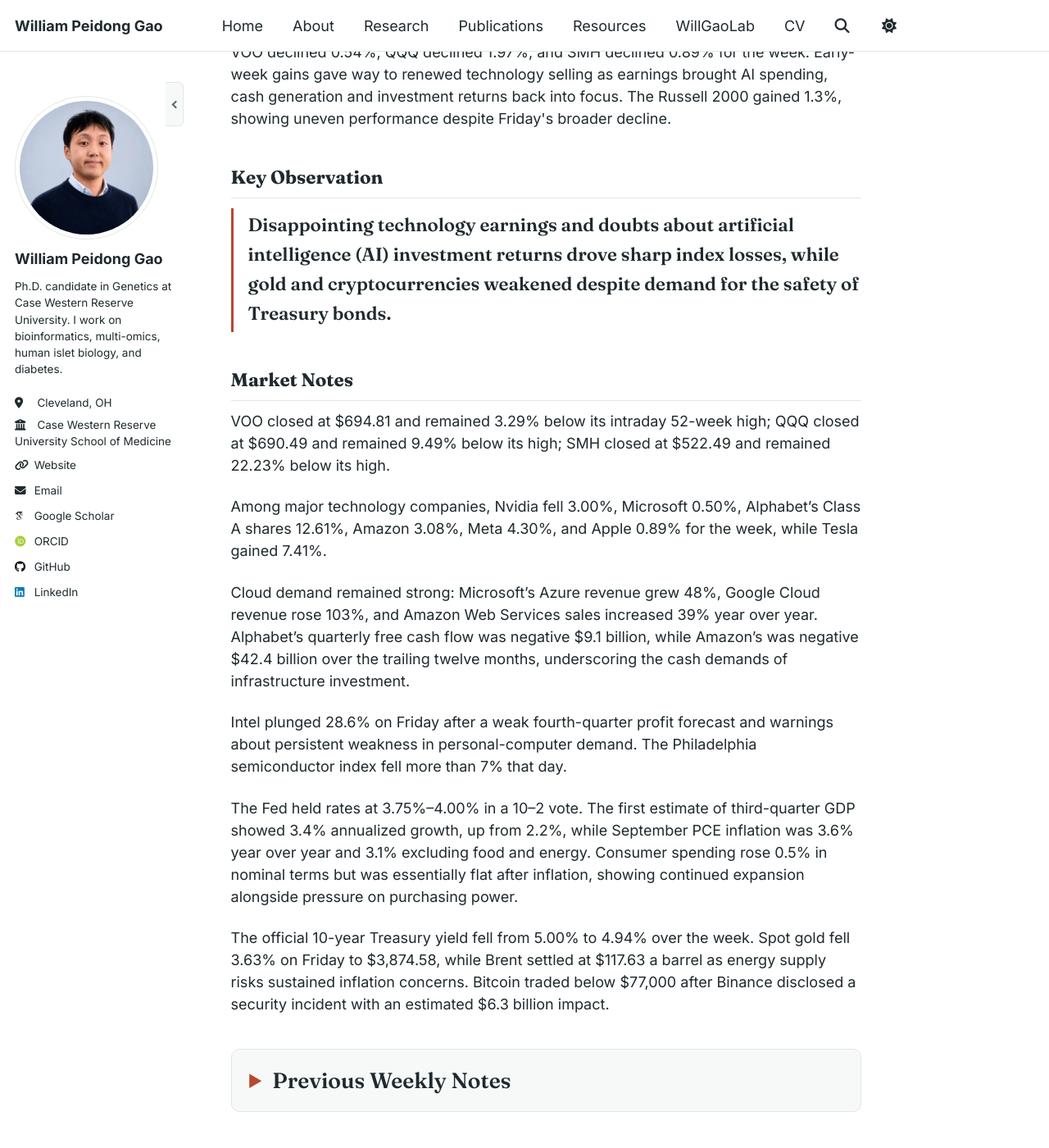
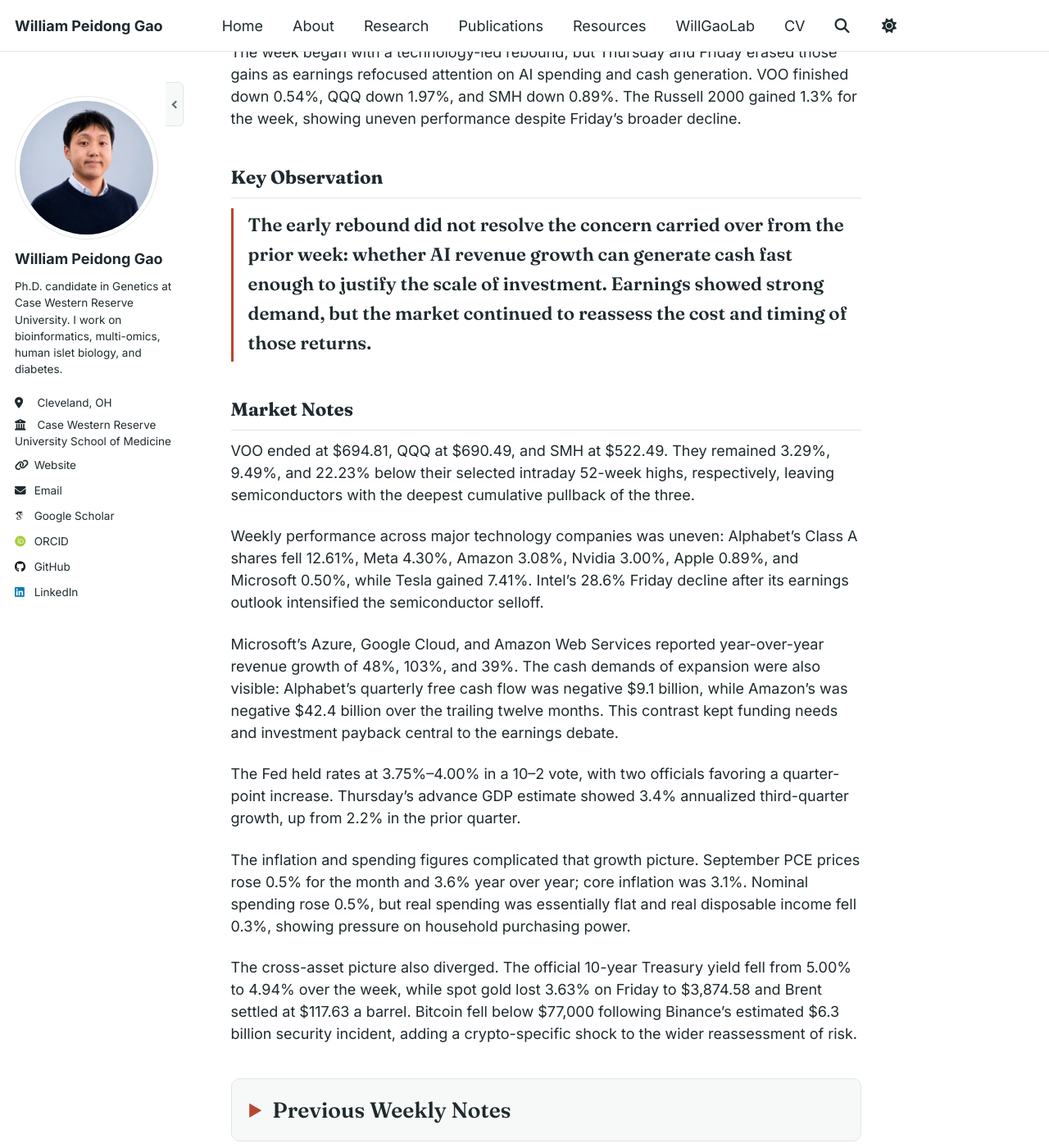
Before and after one commit to PeidongGao/WilliamGaoWeb, a Jekyll site: the page built from _pages/follow-the-market-with-will.md, in a window 1280 px wide and 1400 px high, scrolled down 2084 px. Shown: the whole window at 82% size. Built offline with Jekyll 4.4.1, drawn with Linux system fonts in a browser that asks for light colours; some web fonts are replaced.

Commit message:
Rewrite October 30 commentary as a weekly synthesis

```diff
--- a/_data/weekly_market_commentary.yml
+++ b/_data/weekly_market_commentary.yml
@@ -1,13 +1,13 @@
 - date: "2026-10-30"
-  summary: "VOO declined 0.54%, QQQ declined 1.97%, and SMH declined 0.89% for the week. Early-week gains gave way to renewed technology selling as earnings brought AI spending, cash generation and investment returns back into focus. The Russell 2000 gained 1.3%, showing uneven performance despite Friday's broader decline."
-  key_observation: "Disappointing technology earnings and doubts about artificial intelligence (AI) investment returns drove sharp index losses, while gold and cryptocurrencies weakened despite demand for the safety of Treasury bonds."
+  summary: "The week began with a technology-led rebound, but Thursday and Friday erased those gains as earnings refocused attention on AI spending and cash generation. VOO finished down 0.54%, QQQ down 1.97%, and SMH down 0.89%. The Russell 2000 gained 1.3% for the week, showing uneven performance despite Friday’s broader decline."
+  key_observation: "The early rebound did not resolve the concern carried over from the prior week: whether AI revenue growth can generate cash fast enough to justify the scale of investment. Earnings showed strong demand, but the market continued to reassess the cost and timing of those returns."
   market_notes:
-    - "VOO closed at $694.81 and remained 3.29% below its intraday 52-week high; QQQ closed at $690.49 and remained 9.49% below its high; SMH closed at $522.49 and remained 22.23% below its high."
-    - "Among major technology companies, Nvidia fell 3.00%, Microsoft 0.50%, Alphabet’s Class A shares 12.61%, Amazon 3.08%, Meta 4.30%, and Apple 0.89% for the week, while Tesla gained 7.41%."
-    - "Cloud demand remained strong: Microsoft’s Azure revenue grew 48%, Google Cloud revenue rose 103%, and Amazon Web Services sales increased 39% year over year. Alphabet’s quarterly free cash flow was negative $9.1 billion, while Amazon’s was negative $42.4 billion over the trailing twelve months, underscoring the cash demands of infrastructure investment."
-    - "Intel plunged 28.6% on Friday after a weak fourth-quarter profit forecast and warnings about persistent weakness in personal-computer demand. The Philadelphia semiconductor index fell more than 7% that day."
-    - "The Fed held rates at 3.75%–4.00% in a 10–2 vote. The first estimate of third-quarter GDP showed 3.4% annualized growth, up from 2.2%, while September PCE inflation was 3.6% year over year and 3.1% excluding food and energy. Consumer spending rose 0.5% in nominal terms but was essentially flat after inflation, showing continued expansion alongside pressure on purchasing power."
-    - "The official 10-year Treasury yield fell from 5.00% to 4.94% over the week. Spot gold fell 3.63% on Friday to $3,874.58, while Brent settled at $117.63 a barrel as energy supply risks sustained inflation concerns. Bitcoin traded below $77,000 after Binance disclosed a security incident with an estimated $6.3 billion impact."
+    - "VOO ended at $694.81, QQQ at $690.49, and SMH at $522.49. They remained 3.29%, 9.49%, and 22.23% below their selected intraday 52-week highs, respectively, leaving semiconductors with the deepest cumulative pullback of the three."
+    - "Weekly performance across major technology companies was uneven: Alphabet’s Class A shares fell 12.61%, Meta 4.30%, Amazon 3.08%, Nvidia 3.00%, Apple 0.89%, and Microsoft 0.50%, while Tesla gained 7.41%. Intel’s 28.6% Friday decline after its earnings outlook intensified the semiconductor selloff."
+    - "Microsoft’s Azure, Google Cloud, and Amazon Web Services reported year-over-year revenue growth of 48%, 103%, and 39%. The cash demands of expansion were also visible: Alphabet’s quarterly free cash flow was negative $9.1 billion, while Amazon’s was negative $42.4 billion over the trailing twelve months. This contrast kept funding needs and investment payback central to the earnings debate."
+    - "The Fed held rates at 3.75%–4.00% in a 10–2 vote, with two officials favoring a quarter-point increase. Thursday’s advance GDP estimate showed 3.4% annualized third-quarter growth, up from 2.2% in the prior quarter."
+    - "The inflation and spending figures complicated that growth picture. September PCE prices rose 0.5% for the month and 3.6% year over year; core inflation was 3.1%. Nominal spending rose 0.5%, but real spending was essentially flat and real disposable income fell 0.3%, showing pressure on household purchasing power."
+    - "The cross-asset picture also diverged. The official 10-year Treasury yield fell from 5.00% to 4.94% over the week, while spot gold lost 3.63% on Friday to $3,874.58 and Brent settled at $117.63 a barrel. Bitcoin fell below $77,000 following Binance’s estimated $6.3 billion security incident, adding a crypto-specific shock to the wider reassessment of risk."
 
 - date: "2026-10-23"
   summary: "VOO declined 0.43%, QQQ declined 0.76%, and SMH declined 2.33% for the week. Early-week gains gave way to renewed pressure from AI spending concerns and rising oil prices. The Dow gained 0.4% and the Russell 2000 rose 2.0%, showing uneven performance across the market."
```
